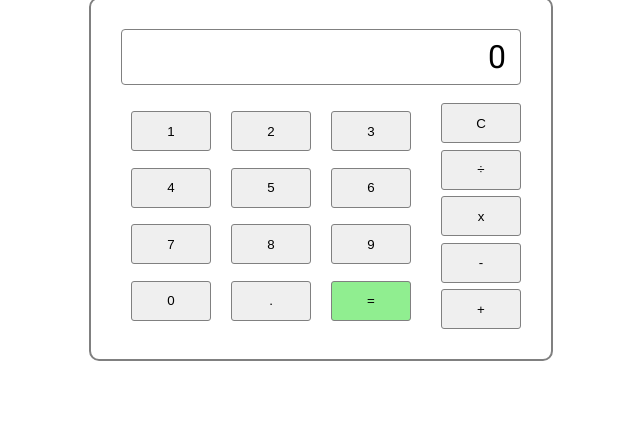
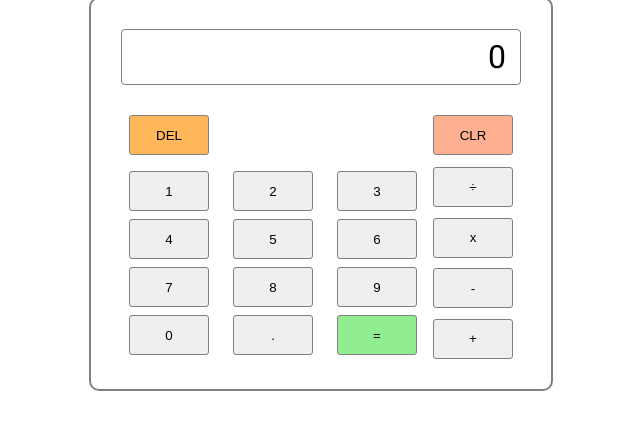
Before and after one commit to JamesOrmrod/top-calculator, a plain HTML site: page index.html in a window 1280 px wide. Shown: the part 128-558 px from the top of the page, without its empty margins (319-959 px from the left). Drawn offline with Linux system fonts and the light colour scheme.

Commit message:
Add delete button and top function button row

```diff
--- a/css/styles.css
+++ b/css/styles.css
@@ -20,8 +20,7 @@ h1 {
     border: 2px solid grey;
     border-radius: 10px;
     width: 400px;
-    height: 300px;
-
+    height: 330px;
     font-size: 32px;
 }
 
@@ -31,7 +30,7 @@ h1 {
     padding: 8px;
     border: 1px solid grey;
     border-radius: 4px;
-    margin-bottom: 18px;
+    margin-bottom: 30px;
 }
 
 #screen {
@@ -42,8 +41,26 @@ h1 {
 
 #button-container {
     display: flex;
+    flex-direction: column;
     flex: 1;
     padding: 0;
+    margin: 0;
+}
+
+#top-button-row {
+    display: flex;
+    flex: 1 1 0;
+    padding: 0 8px;
+    margin: 0;
+    margin-bottom: 12px;
+    justify-content: flex-end;
+}
+
+
+#input-buttons {
+    display: flex;
+    flex: 1 1 auto;
+    padding: 0 8px;
     margin: 0;
 }
 
@@ -51,8 +68,10 @@ h1 {
     display: flex;
     flex-wrap: wrap;
     flex-basis: 75%;
-    justify-content: space-around;
+    justify-content: space-between;
     align-content: space-around;
+    padding: 0;
+    margin: 0;
 }
 
 #side-buttons {
@@ -72,6 +91,15 @@ button {
     text-align: center;
 }
 
-button#equals {
+#equals {
     background-color: lightgreen;
 }
+
+#clr {
+    margin-left: auto;
+    background-color: #ff48006e;
+}
+
+#delete {
+    background-color: rgba(255, 145, 0, 0.651);
+}
--- a/index.html
+++ b/index.html
@@ -17,6 +17,12 @@
             </p>
         </div>
         <div id="button-container">
+            <div id="top-button-row">
+                <button class="fn-button" id="delete">DEL</button>
+                <button class="fn-button" id="clr">CLR</button>
+
+            </div>
+            <div id="input-buttons">
                 <div id="num-buttons">
                     <button class="num-button" id="one" >1</button>
                     <button class="num-button" id="two">2</button>
@@ -32,11 +38,11 @@
                     <button class="fn-button" id="equals">=</button>
                 </div>
                 <div id="side-buttons">
-                <button class="fn-button" id="clr">C</button>
                     <button class="operator-button" id="divide">÷</button>
                     <button class="operator-button" id="multiply">x</button>
                     <button class="operator-button" id="subtract">-</button>
                     <button class="operator-button" id="add">+</button>
+                </div>
             </div>
         </div>
     </div>
```
Lines whose indentation alone changed are shown as unchanged.
